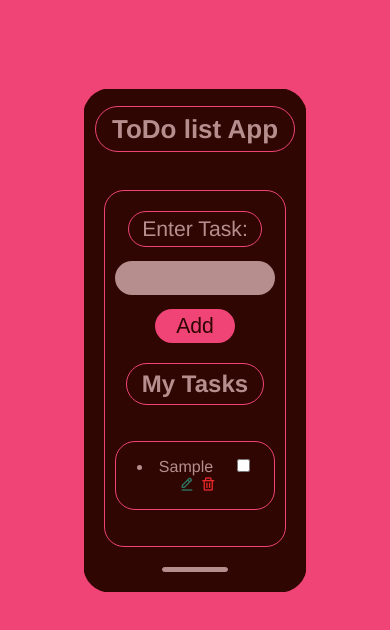
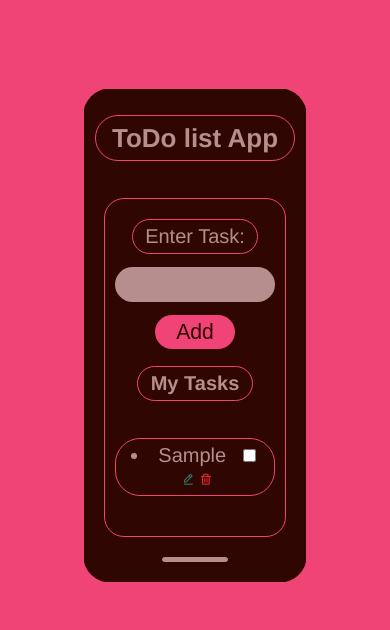
Before and after one commit to Patrickodida/My-To-Do-List-App, a plain HTML site: page index.html in a window 390 px wide. Both pictures are taken after typing "Sample" into the empty fields and a click on the button "Add". Drawn offline with nearby package versions, Linux system fonts and the light colour scheme.

Commit message:
Modify the styles

```diff
--- a/style.css
+++ b/style.css
@@ -32,6 +32,7 @@ h1.heading {
   font-size: var(--fs-large);
   font-weight: var(--fw-bold);
   display: inline-block;
+  margin-top: 1em;
 }
 
 h2 {
@@ -149,6 +150,26 @@ button {
   h1.heading {
     font-size: 1.625rem;
   }
+
+  label {
+    font-size: 1.25rem;
+  }
+
+  .task-wrapper, h2 {
+  font-size: 1.25rem;
+  }
+
+  .bx {
+    font-size: 0.825rem;
+  }
+
+  ul li {
+    padding: 0;
+  }
+
+  ul>li>span:first-child {
+       margin-right: 0.625em;
+  }
 }
 
 @media (max-width: 740px) {
```
